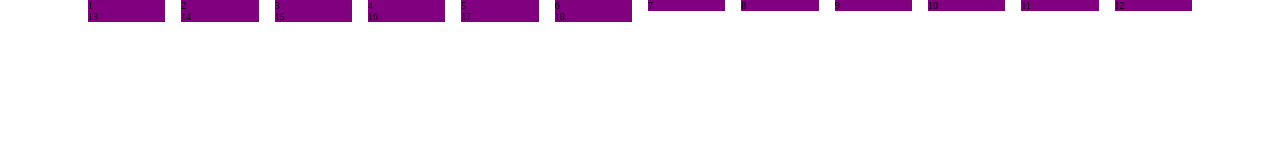
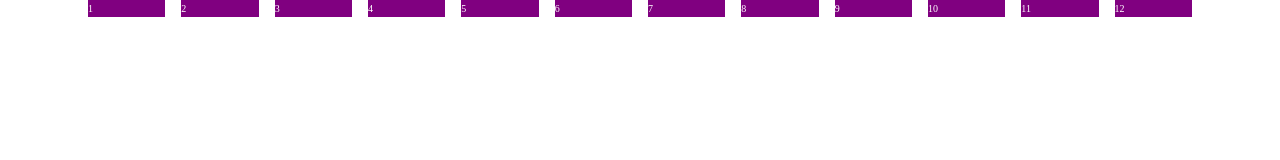
Before and after one commit to yungshun317/sass-rwd-flexbox, a website: page index.html in a window 1280 px wide. Drawn offline with Linux system fonts and the light colour scheme.

Commit message:
[FEAT] Import `base/typography` in `main.scss`

```diff
--- a/index.html
+++ b/index.html
@@ -27,12 +27,6 @@
   <div class="item item--i10">10</div>
   <div class="item item--i11">11</div>
   <div class="item item--i12">12</div>
-  <div class="item item--i13">13</div>
-  <div class="item item--i14">14</div>
-  <div class="item item--i15">15</div>
-  <div class="item item--i16">16</div>
-  <div class="item item--i17">17</div>
-  <div class="item item--i18">18</div>
 </div>
 </body>
 </html>
--- /dev/null
+++ b/sass/base/_typography.scss
@@ -0,0 +1,4 @@
+body {
+  line-height: 1.7rem;
+  color: ghostwhite;
+}
--- a/sass/layout/_grid.scss
+++ b/sass/layout/_grid.scss
@@ -1,10 +1,12 @@
 .container {
+  // Body
   max-width: $grid-width;
   margin: 0 auto;
   display: flex;
   flex-wrap: wrap;
   justify-content: flex-start;
 
+  // Margin
   @include respond(xl) {
     margin: 0 8.8rem 0 8.8rem;
   }
@@ -23,12 +25,10 @@
 
   .item {
     background-color: purple;
+    // Column width
     flex: 0 0 calc((100% - 11 * #{$gutter-horizontal}) / 12);
 
-    @include respond(s) {
-      flex: 0 0 calc((100% - 3 * #{$gutter-horizontal-small}) / 4);
-    }
-
+    // Gutter
     &:not(:nth-child(12n)) {
       margin-right: $gutter-horizontal;
 
@@ -38,6 +38,10 @@
     }
 
     @include respond(s) {
+      // Column width
+      flex: 0 0 calc((100% - 3 * #{$gutter-horizontal-small}) / 4);
+
+      // Gutter
       &:not(:nth-child(4n)) {
         margin-right: $gutter-horizontal-small;
       }
--- a/sass/main.scss
+++ b/sass/main.scss
@@ -2,6 +2,7 @@
 @import "abstracts/variables";
 
 @import "base/base";
+@import "base/typography";
 @import "base/reset";
 
 @import "layout/grid";
```
Also changed, not shown: css/style.css.
